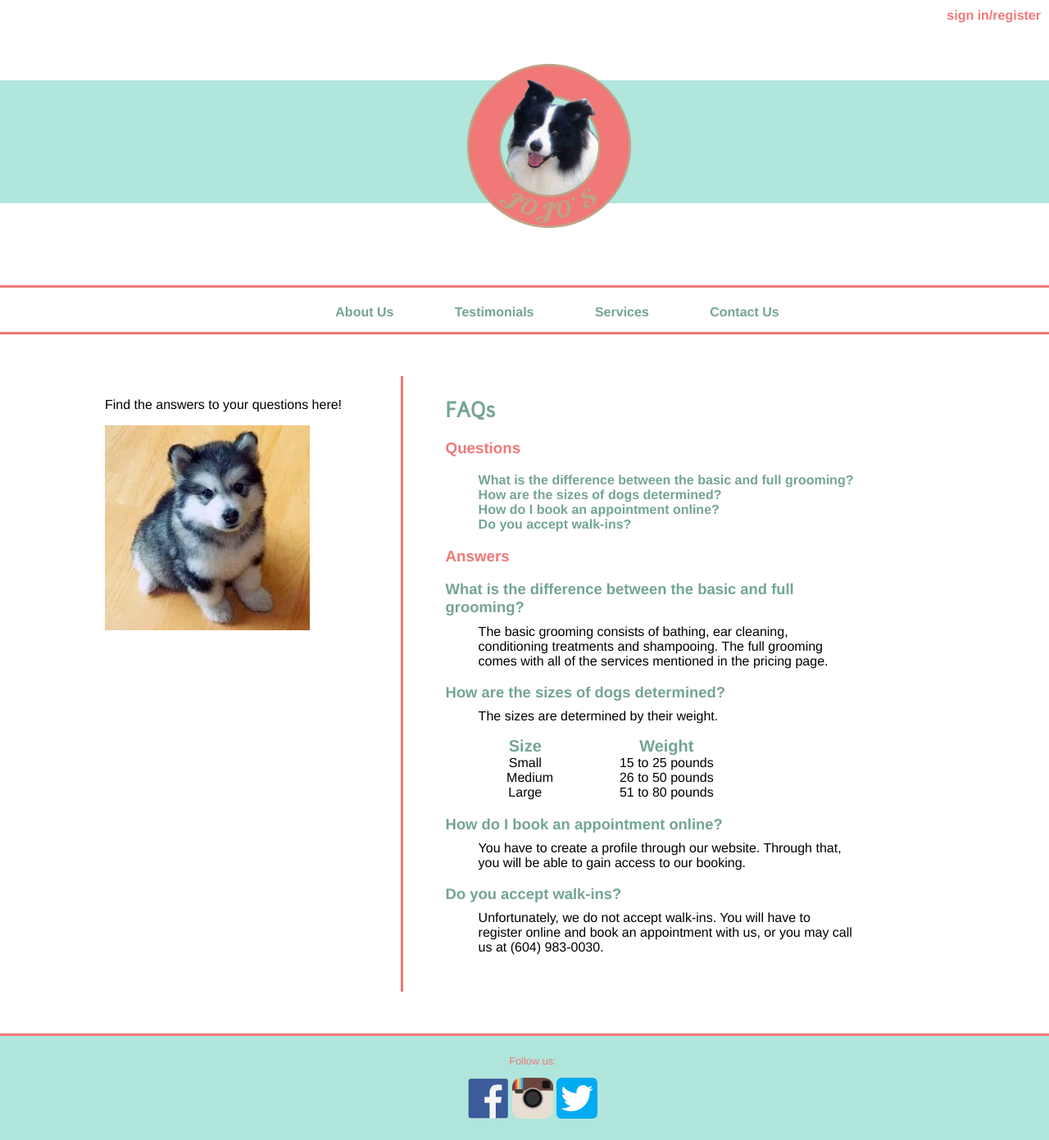
After one commit to beruburu/Jojo, a PHP site: page /FAQs.html in a window 1280 px wide; the page is wider, and only the part inside the window is pictured. The commit adds this page. Shown: that part at 82% size. Run offline with PHP 8.4, Linux system fonts and the light colour scheme.

Commit message:
FAQs answers are now the same color as the questions and fixed the content to link glitch.

```diff
--- /dev/null
+++ b/FAQs.html
@@ -0,0 +1,105 @@
+<!DOCTYPE html>
+
+<html lang="en">
+    <head>
+        <meta charset="utf-8" />
+        <title>Jojo's Dog Grooming - FAQs</title>
+        <link rel="stylesheet" href="Style/base.css" media="screen">
+        <link rel="stylesheet" href="Style/printstyle.css" media="print">
+    </head>
+    <body>
+        <div id="signin">
+            <a href="signin.html">sign in/register</a>
+        </div>
+        <header>
+			<a href="index.html"><h1><img src="Images/logo.png"
+                 width="200" height="200" alt="Jojo's Dog Grooming-Home"></h1></a>
+		</header>
+        <nav>
+            <div class="dropdown">
+                <ul id="nav">
+                    <li><a href="aboutus.html">About Us</a></li>
+                    <li><a href="testimonials.html">Testimonials</a></li>
+                    <li><a href="services.html" id="drop">Services</a>
+					    <div class="dropdowncontent">
+						    <ul>
+                                <li><a href="pricing.html">Pricing</a></li>
+					            <li><a href="booking.html">Booking</a></li>
+					            <li><a href="faqs.html">FAQs</a></li>
+                            </ul>
+			            </div></li>
+                    <li><a href="contactus.html">Contact Us</a></li>
+                </ul>
+            </div>
+        </nav>
+
+        <div id="content">
+            <div id="leftcol">
+				<p>Find the answers to your questions here!<p>
+				<img src="Images/placeholder.jpg" alt="add image here" width="250" height="250">
+			</div>
+
+            <div id="rightcol">
+                <!--
+                The questions below are content to linked to their answers.
+                -->
+                <h2>FAQs</h2>
+                        <h3>Questions</h3>
+                        <ul>
+                                <!--
+                                Questions are given ID references to its respected
+                                answers.
+                                -->
+                                <li><a href="#Answer1">What is the difference between the basic and full grooming?</a></li>
+                                <li><a href="#Answer2">How are the sizes of dogs determined?</a></li>
+                                <li><a href="#Answer3">How do I book an appointment online?</a></li>
+                                <li><a href="#Answer4">Do you accept walk-ins?</a></li>
+
+                        </ul>
+                        <h3>Answers</h3>
+                            <dl>
+                                <!--
+                                This is where the questions are linked to.
+                                -->
+                                <dt id="Answer1">What is the difference between the basic and full grooming?</dt>
+                                    <dd>The basic grooming consists of bathing, ear cleaning, conditioning treatments and shampooing. The full grooming comes with all of the services mentioned in the pricing page.</dd>
+                                <dt id="Answer2">How are the sizes of dogs determined?</dt>
+                                    <dd>The sizes are determined by their weight.
+                                        <p></p>
+                                    <table id="dogsize" style="width: 75%">
+                                        <tr>
+                                            <th>Size</th>
+                                            <th>Weight</th>
+                                        </tr>
+                                        <tr>
+                                            <td>Small</td>
+                                            <td>15 to 25 pounds</td>
+                                        </tr>
+                                        <tr>
+                                            <td>Medium</td>
+                                            <td>26 to 50 pounds</td>
+                                        </tr>
+                                        <tr>
+                                            <td>Large</td>
+                                            <td>51 to 80 pounds</td>
+                                        </tr>
+                                    </table></dd>
+
+                                <dt id="Answer3">How do I book an appointment online?</dt>
+                                    <dd>You have to create a profile through our website. Through that, you will be able to gain access to our booking.</dd>
+                                <dt id="Answer4">Do you accept walk-ins?</dt>
+                                    <dd>Unfortunately, we do not accept walk-ins. You will have to register online and book an appointment with us, or you may call us at (604) 983-0030.</dd>
+                            </dl>
+            </div>
+        </div>
+        <footer>
+		    <p>Follow us:</p>
+            <p><a href="#"><img src="Images/facebook.png"
+                 width="50" height="50" alt="Facebook"></a>
+                <a href="#"><img src="Images/instagram.png"
+                 width="50" height="50" alt="instagram"></a>
+                <a href="#"><img src="Images/twitter.png"
+                 width="50" height="50" alt="Twitter"></a></p>
+		</footer>
+    </body>
+</html>
--- a/Style/Base.css
+++ b/Style/Base.css
@@ -71,6 +71,7 @@ h3 a {
 h3 a:hover {
     color: #74A495;
 }
+
 /*Removes the header margins.*/
 header {
     background: url("../Images/headerBackground.png");
@@ -270,3 +271,17 @@ footer {
 #footernav li a {
         color: #f07877;
 }
+dt {
+    color: #74A495;
+    font-size: 1.15em;
+    font-weight: bold;
+    padding-bottom: 0.5em;
+}
+
+dd {
+    padding-bottom: 1.15em;
+}
+
+#dogsize th{
+    color: #74A495;
+}
```
